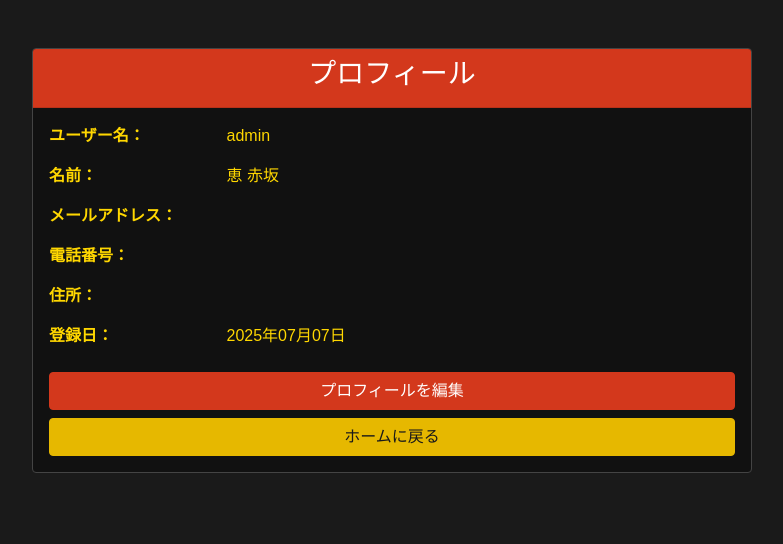
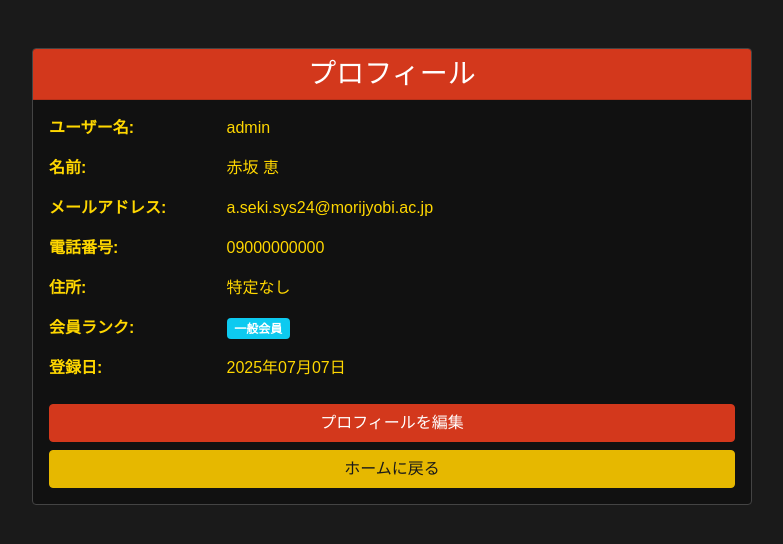
Before and after one commit to a-Seki-098754-money/django_book_management, a Django app: page /profile/ in a window 1280 px wide. Shown: the part 80-624 px from the top of the page, without its empty margins (248-1031 px from the left). Run offline with Django 4.2, Linux system fonts and the light colour scheme; a user stored in the database is signed in; data comes from the database, SQL or seed files in the repository; both versions use the stored data as it was after the commit; some libraries are stand-ins or nearby versions.

Commit message:
プレミアム会員の実装

```diff
--- a/book_management/models.py
+++ b/book_management/models.py
@@ -56,6 +56,13 @@ class Member(models.Model):
         ('staff', 'スタッフ'),
         ('premium', 'プレミアム会員'),
     ]
+    membership_level = models.CharField(
+        max_length=10,
+        choices=MEMBERSHIP_TYPE_CHOICES,
+        default='regular',
+        verbose_name='会員ランク',
+
+    )
 
     member_id = models.AutoField(primary_key=True)
     user = models.OneToOneField(User, on_delete=models.CASCADE)
--- a/book_management/views.py
+++ b/book_management/views.py
@@ -267,6 +267,7 @@ def profile_view(request):
     context = {
         'user': request.user,
         'member': member,
+        'membership_level':member.get_membership_level_display() if member else '未設定',
     }
     return render(request, 'book_management/profile.html', context)
 
--- a/templates/book_management/profile.html
+++ b/templates/book_management/profile.html
@@ -1,4 +1,6 @@
-{% extends "base.html" %}
+<!-- templates/book_management/profile.html -->
+
+{% extends 'base.html' %}
 {% load django_bootstrap5 %}
 
 {% block title %}プロフィール{% endblock %}
@@ -9,37 +11,46 @@
         <div class="col-md-8">
             <div class="card">
                 <div class="card-header">
-                    <h3 class="text-center md-0">プロフィール</h3>
+                    <h3 class="text-center mb-0">プロフィール</h3>
                 </div>
                 <div class="card-body">
                     <div class="row mb-3">
-                        <div class="col-sm-3"><strong>ユーザー名：</strong></div>
+                        <div class="col-sm-3"><strong>ユーザー名:</strong></div>
                         <div class="col-sm-9">{{ user.username }}</div>
                     </div>
                     <div class="row mb-3">
-                        <div class="col-sm-3"><strong>名前：</strong></div>
+                        <div class="col-sm-3"><strong>名前:</strong></div>
                         <div class="col-sm-9">
                             {% if user.first_name or user.last_name %}
-                                {{ user.first_name }} {{ user.last_name }}
+                                {{ user.last_name }} {{ user.first_name }}
                             {% else %}
                                 未設定
                             {% endif %}
                         </div>
                     </div>
                     <div class="row mb-3">
-                        <div class="col-sm-3"><strong>メールアドレス：</strong></div>
-                        <div class="col-sm-9"{{ user.email|default:"未設定" }}></div>
+                        <div class="col-sm-3"><strong>メールアドレス:</strong></div>
+                        <div class="col-sm-9">{{ user.email|default:"未設定" }}</div>
                     </div>
                     <div class="row mb-3">
-                        <div class="col-sm-3"><strong>電話番号：</strong></div>
-                        <div class="col-sm-9"{{ user.phone_number|default:"未設定" }}></div>
+                        <div class="col-sm-3"><strong>電話番号:</strong></div>
+                        <div class="col-sm-9">{{ member.phone_number|default:"未設定" }}</div>
                     </div>
                     <div class="row mb-3">
-                        <div class="col-sm-3"><strong>住所：</strong></div>
-                        <div class="col-sm-9"{{ user.address|default:"未設定" }}></div>
+                        <div class="col-sm-3"><strong>住所:</strong></div>
+                        <div class="col-sm-9">{{ member.address|default:"未設定" }}</div>
+                    </div>
+                    <!-- 新しく追加: 会員ランク -->
+                    <div class="row mb-3">
+                        <div class="col-sm-3"><strong>会員ランク:</strong></div>
+                        <div class="col-sm-9">
+                            <span class="badge {% if membership_level == 'プレミアム会員' %}bg-success{% else %}bg-info{% endif %}">
+                                {{ membership_level }}
+                            </span>
+                        </div>
                     </div>
                     <div class="row mb-3">
-                        <div class="col-sm-3"><strong>登録日：</strong></div>
+                        <div class="col-sm-3"><strong>登録日:</strong></div>
                         <div class="col-sm-9">{{ user.date_joined|date:"Y年m月d日" }}</div>
                     </div>
 
@@ -52,5 +63,4 @@
         </div>
     </div>
 </div>
-
 {% endblock %}
```
Also changed, not shown: book_management/signals.py (+41 -17 lines), book_management/migrations/0004_member_membership_level.py (added), db.sqlite3.
